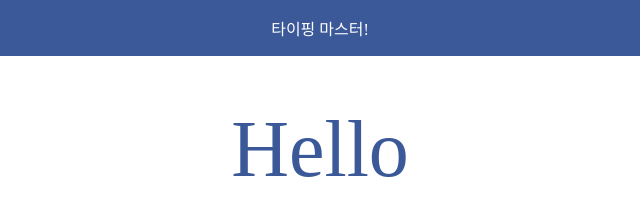
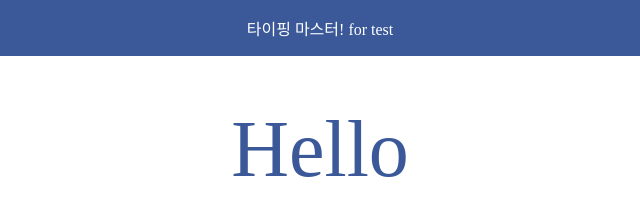
Before and after one commit to donghyuun/TypingGame, a plain HTML site: page index.html in a window 1280 px wide. Shown: the top 224 px of the page, 320-960 px from the left. Drawn offline with Linux system fonts and the light colour scheme.

Commit message:
second test

```diff
--- a/index.html
+++ b/index.html
@@ -1,6 +1,5 @@
 <!DOCTYPE html>
 <html lang="en">
-
 <head>
 	<meta charset="UTF-8">
 	<meta name="viewport" content="width=device-width, initial-scale=1.0">
@@ -10,7 +9,7 @@
 
 <body>
 	<div class="header">
-		<div>타이핑 마스터!</div>
+		<div>타이핑 마스터! for test</div>
 	</div>
 	<div class="word-display">
 		Hello
```
